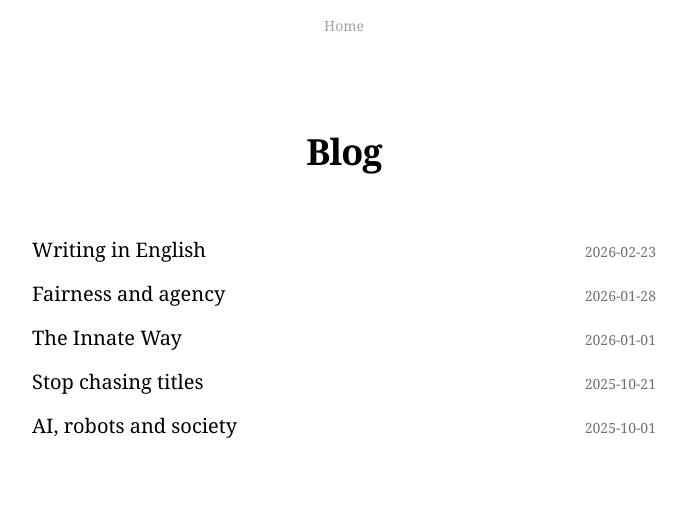
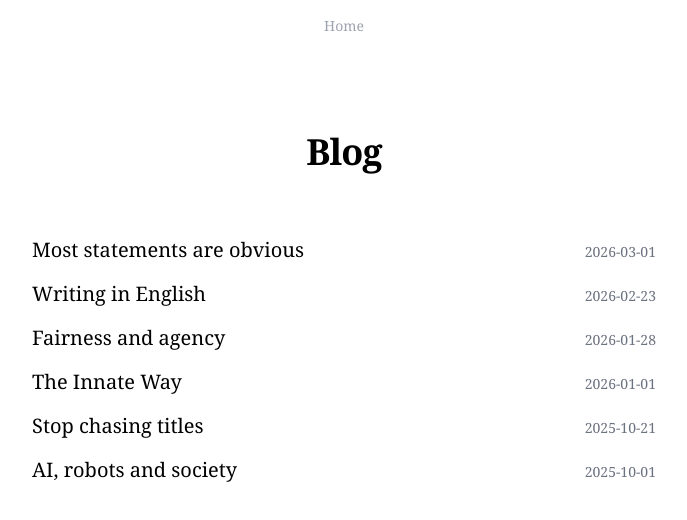
Before and after one commit to axelpey/axelpey.github.io, a Next.js app: page /blog in a window 1280 px wide. Shown: the top 520 px of the page, without its empty margins (296-983 px from the left). Built offline with nearby package versions, Linux system fonts and the light colour scheme.

Commit message:
Add new blog post + update profile picture

```diff
--- a/app/blog/posts.ts
+++ b/app/blog/posts.ts
@@ -6,6 +6,22 @@ export interface BlogPost {
 }
 
 export const posts: BlogPost[] = [
+  {
+    slug: "most-statements-are-obvious",
+    title: "Most statements are obvious",
+    date: "2026-03-01",
+    content: `Many statements are obvious in a blog post, especially if you are a literate person. I was reading the "Why I Write" essay by George Orwell after a dinner with Vig. I was recommended to take a look at it now that I'm trying to get better at writing. Being slightly intoxicated, I made the remark that the text was very clear but not necessarily groundbreaking or introducing novel ideas. Vig, in his great wiseness (always surprising me for someone that young), remarked that most texts are like that.
+
+But when you're a researcher, an engineer, someone who cares about putting novel things out there, it seems strange to put words on something that thousands of others have already. And yet, you won't reinvent the wheel every time you write a blog post and you should be okay with that.
+
+Very stupidly, I re-discover frequently how writing is more about expressing things in your own way than constantly inventing novel things. We are not writing papers, creating novel contributions. We are just saying things in a new way sometimes, and that is okay, and it can be beautiful.
+
+Come to think of it, most of the blogs I've read—shoutout to Sam Altman ofc, Paul Graham, Nikunj Kothari, Ben Bolte—are not necessarily saying anything crazy. Sometimes, they do, when they write a thesis about something they're an expert on. Sometimes though, they just write about what they observe, which multiple others have observed before.
+
+But for every person reading you that has read about that same idea before, there is likely a lot more that haven't, or haven't thought deeply about it. So you're still giving them food for thought. And if they did, not with the particular take, the particular emotion and approach that you are.
+
+These two things are valid at the same time: you don't have to say something new when you're writing, but anything you say might still be new for many others.`,
+  },
   {
     slug: "writing-in-english",
     title: "Writing in English",
```
Also changed, not shown: public/pp_yc.png.
